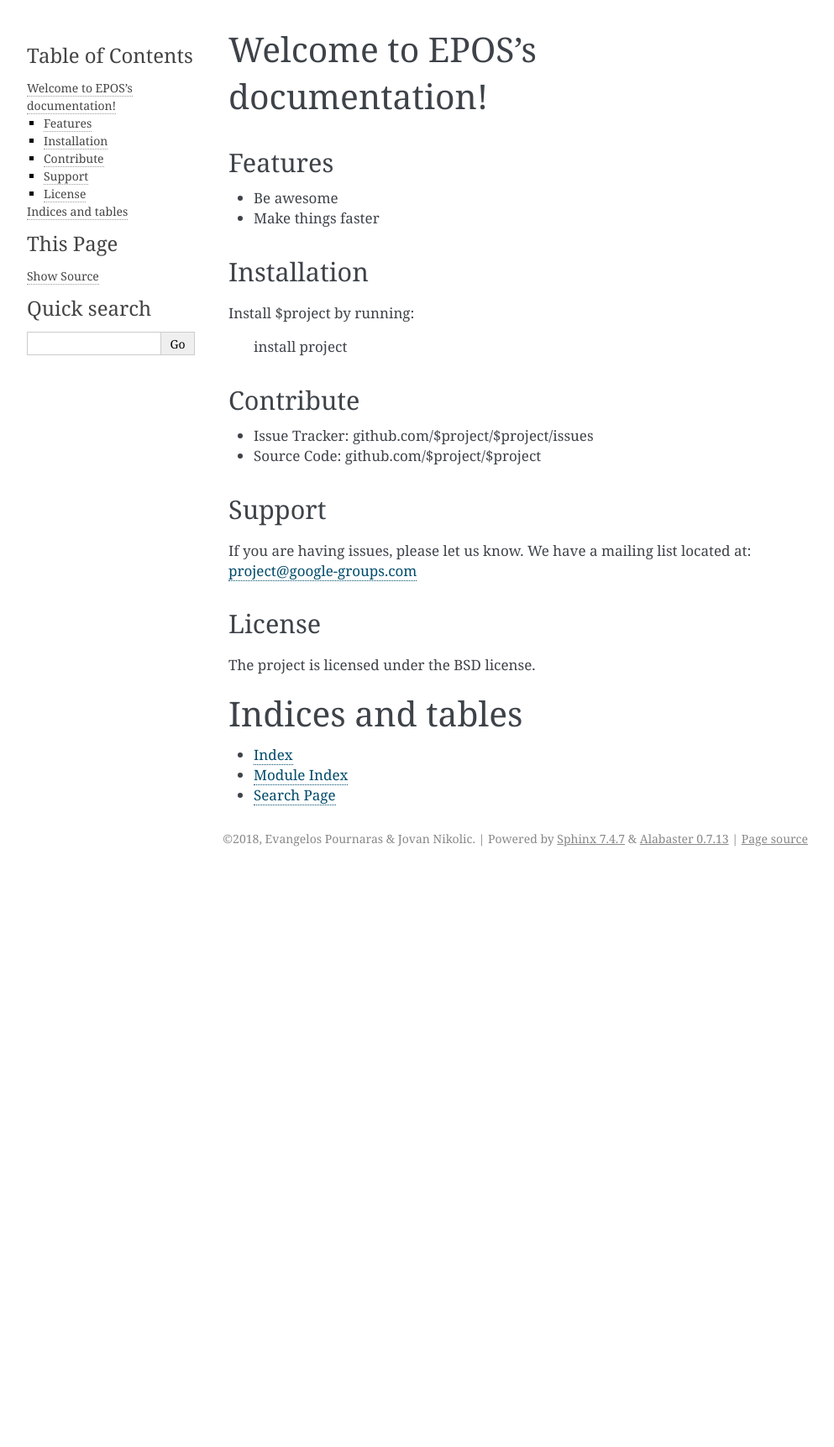
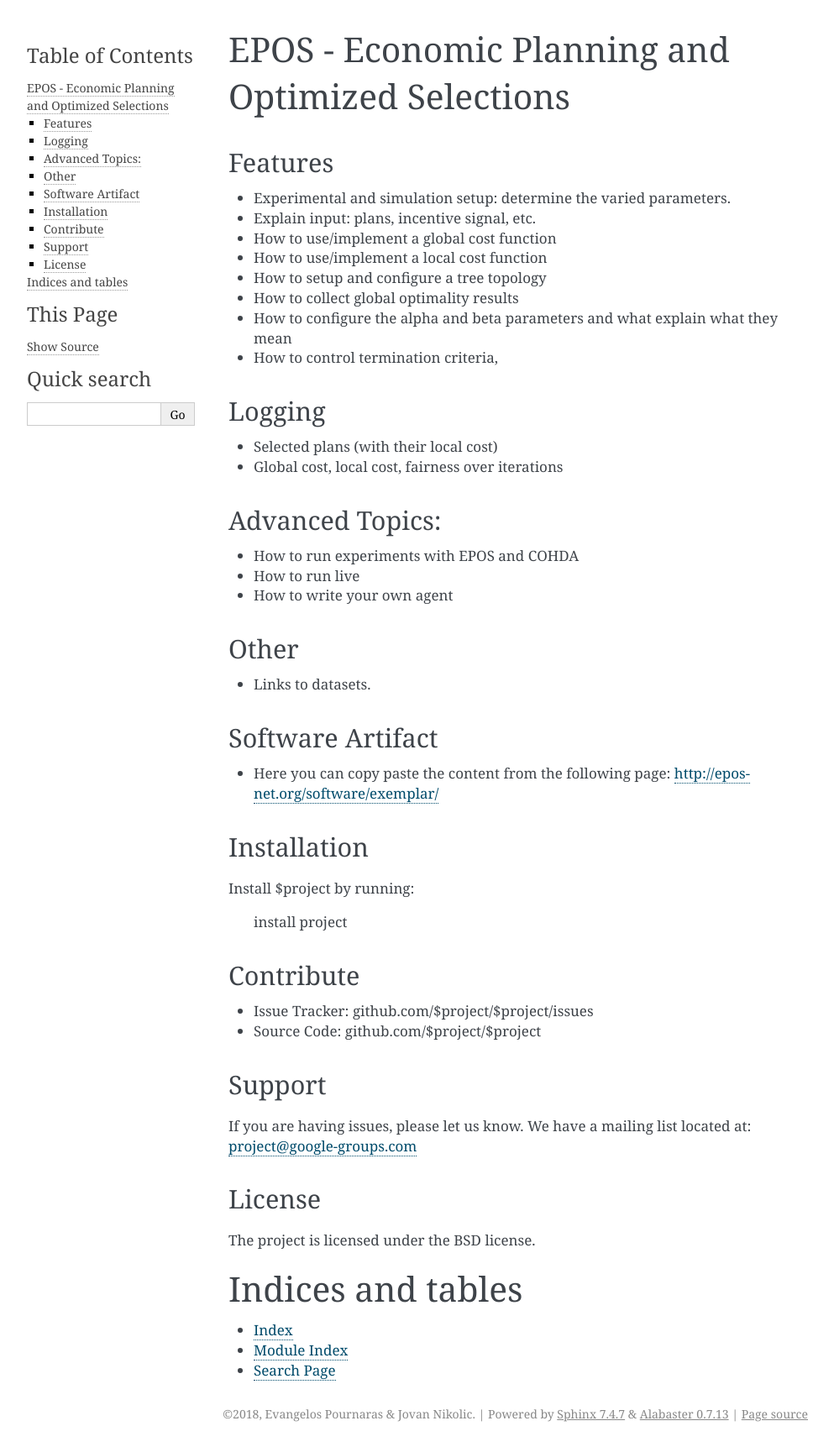
Before and after one commit to epournaras/EPOS-Documentation, a Sphinx documentation site: the page built from docs/source/index.rst, in a window 1280 px wide. Shown: the whole page at 84% size, without its empty margins (148-1141 px from the left). Built offline with Sphinx 7.4.7, drawn with Linux system fonts in a browser that asks for light colours; before the commit the page ends 1038 px from its top, so only the background shows below that.

Commit message:
Added first outline.

```diff
--- a/docs/source/index.rst
+++ b/docs/source/index.rst
@@ -3,7 +3,7 @@
    You can adapt this file completely to your liking, but it should at least
    contain the root `toctree` directive.
 
-Welcome to EPOS's documentation!
+EPOS - Economic Planning and Optimized Selections
 ================================
 
 .. toctree::
@@ -13,8 +13,38 @@ Welcome to EPOS's documentation!
 Features
 --------
 
-- Be awesome
-- Make things faster
+- Experimental and simulation setup: determine the varied parameters.
+- Explain input: plans, incentive signal, etc.
+- How to use/implement a global cost function
+- How to use/implement a local cost function
+- How to setup and configure a tree topology
+- How to collect global optimality results
+- How to configure the alpha and beta parameters and what explain what they mean
+- How to control termination criteria,
+
+Logging
+--------
+
+- Selected plans (with their local cost)
+- Global cost, local cost, fairness over iterations
+
+
+Advanced Topics:
+--------
+
+- How to run experiments with EPOS and COHDA
+- How to run live
+- How to write your own agent
+
+Other
+--------
+
+- Links to datasets.
+
+Software Artifact
+--------
+
+- Here you can copy paste the content from the following page: http://epos-net.org/software/exemplar/
 
 Installation
 ------------
```
Also changed, not shown: 9 other files.
